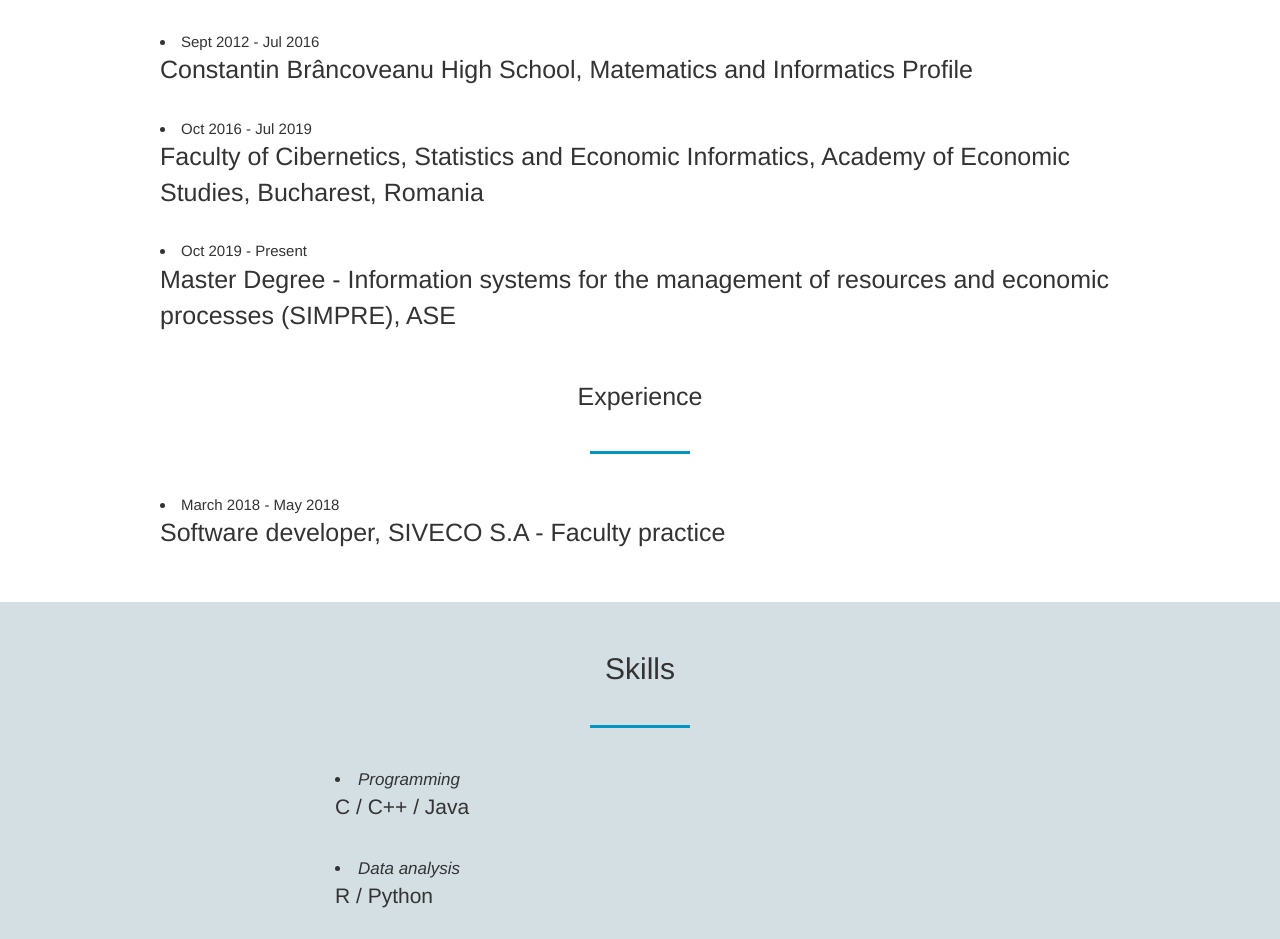
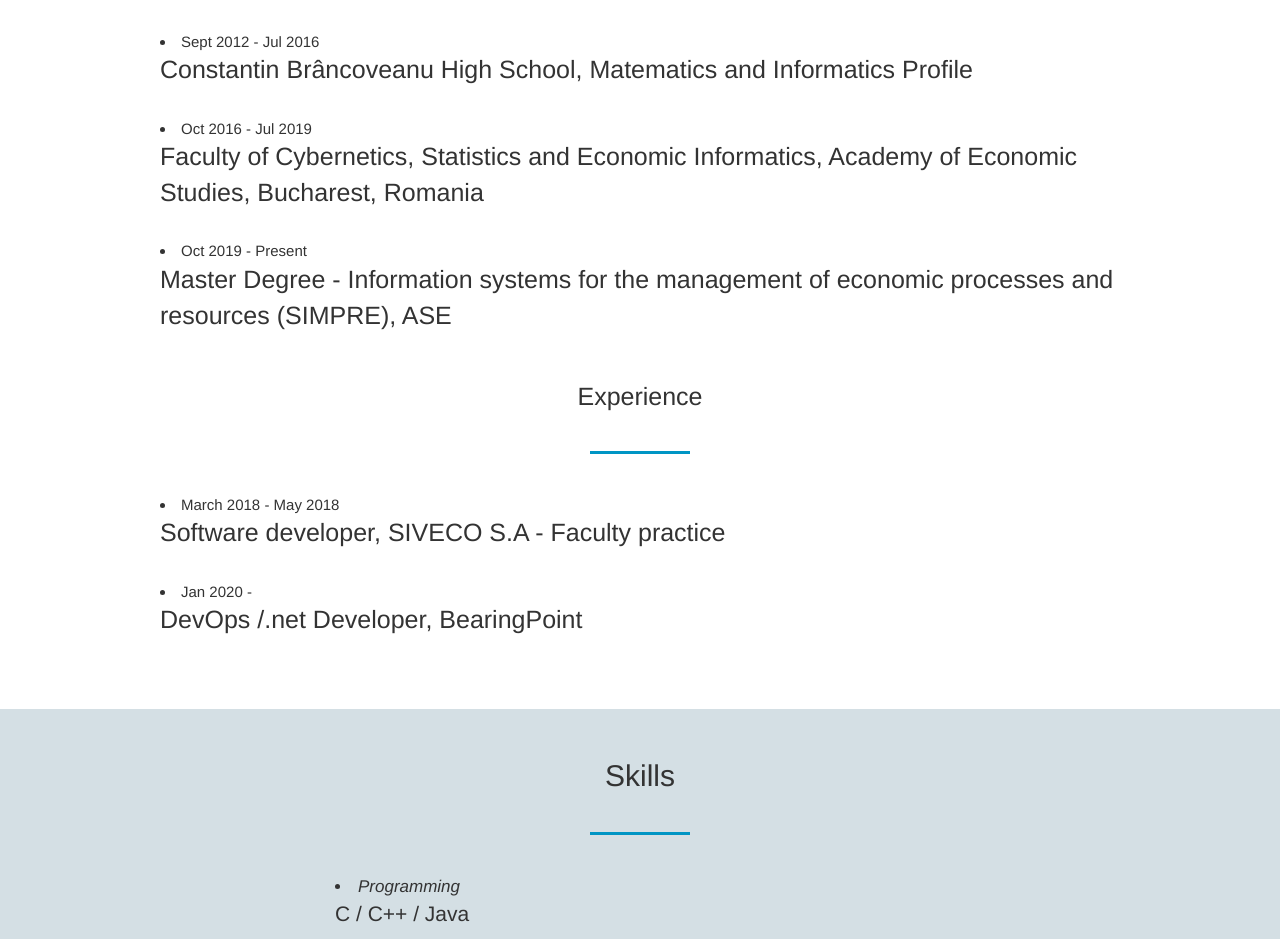
Before and after one commit to luciantr24/portfolio, a plain HTML site: page index.html in a window 1280 px wide. Shown: the part 1360-2299 px from the top of the page. Drawn offline with nearby package versions, Linux system fonts and the light colour scheme.

Commit message:
Small changes to the repository
Modified faculty name and added experience.

```diff
--- a/index.html
+++ b/index.html
@@ -107,16 +107,19 @@ I am open to new opportunities.
           <p>Constantin Brâncoveanu High School, Matematics and Informatics Profile</p>
           <br>
           <li>Oct 2016 - Jul 2019</li>
-          <p>Faculty of Cibernetics, Statistics and Economic Informatics, Academy of Economic Studies, Bucharest, Romania</p>
+          <p>Faculty of Cybernetics, Statistics and Economic Informatics, Academy of Economic Studies, Bucharest, Romania</p>
           <br>
           <li>Oct 2019 - Present</li>
-          <p> Master Degree - Information systems for the management of resources and economic processes (SIMPRE), ASE</p>
+          <p> Master Degree - Information systems for the management of economic processes and resources (SIMPRE), ASE</p>
           <br>
           <h1>Experience</h1>
           <div class="border"></div>
           <li>March 2018 - May 2018</li>
           <p>Software developer, SIVECO S.A - Faculty practice</p>
-
+          <br>
+          <li>Jan 2020 - </li>
+          <p>DevOps /.net Developer, BearingPoint</p>
+          <br>
         </div>
       </div>
           </div>
```
Also changed, not shown: romanian.html (+3 -0 lines).
